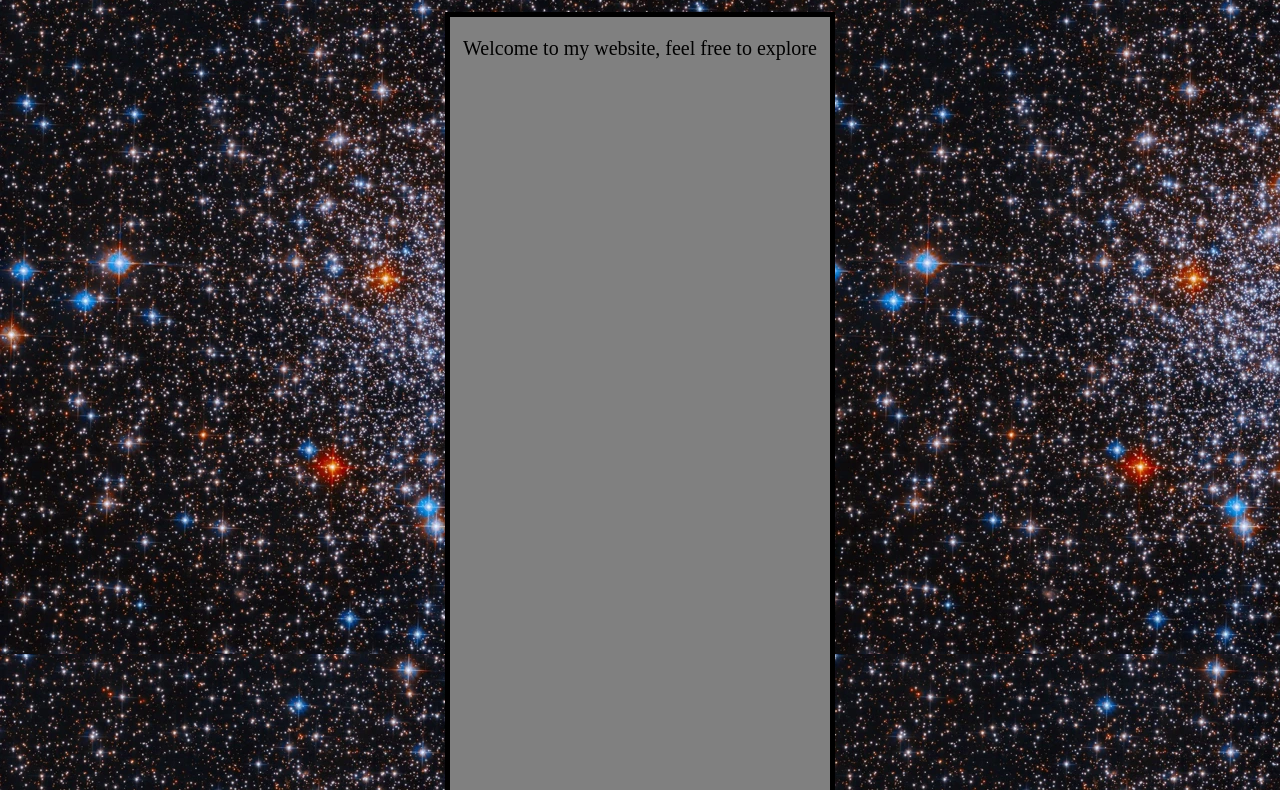
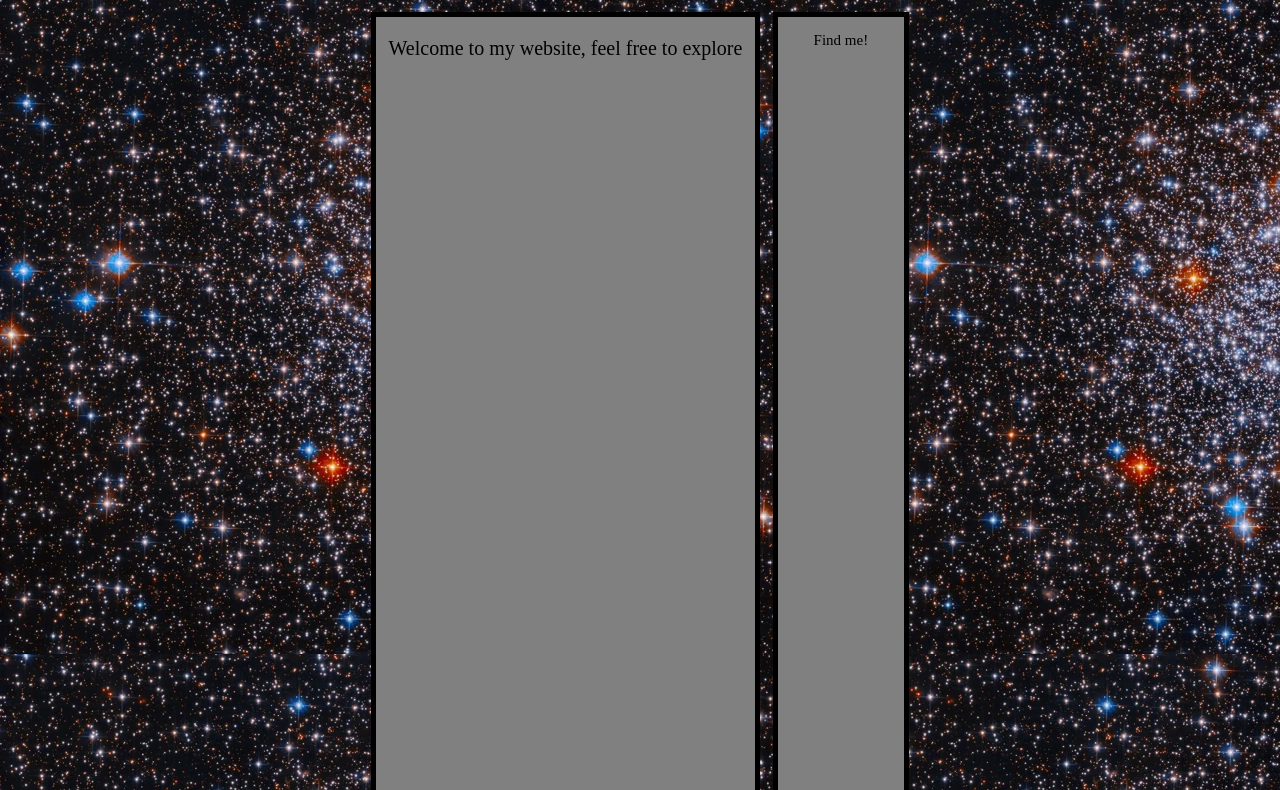
Before and after one commit to erickbaV3/Site95, a plain HTML site: page index.html in a window 1280 px wide. Shown: the part 89-879 px from the top of the page. Drawn offline with Linux system fonts and the light colour scheme; a web font is replaced by a local one.

Commit message:
Add another box

```diff
--- a/index.html
+++ b/index.html
@@ -26,8 +26,11 @@
         <p> Welcome to my website, feel free to explore </p>
         </div>
 
+    <div class="right-box">
+	<p> Find me! </p>
     </div>
 
+   </div>
   </body>
 
 
--- a/styles/style.css
+++ b/styles/style.css
@@ -17,9 +17,19 @@ html {
     font-size: 20px;
 }
 
+.right-box {
+    width: 10%;
+    border: 5px black solid;
+    background-color: gray;
+    text-align: center;
+    font-size: 15px;
+    margin-left: 1%;
+}
+
 #title {
     text-align: center;
     color: white;
     font-size: 40px;
     background-color: black;
+    width: auto;
 }
```
